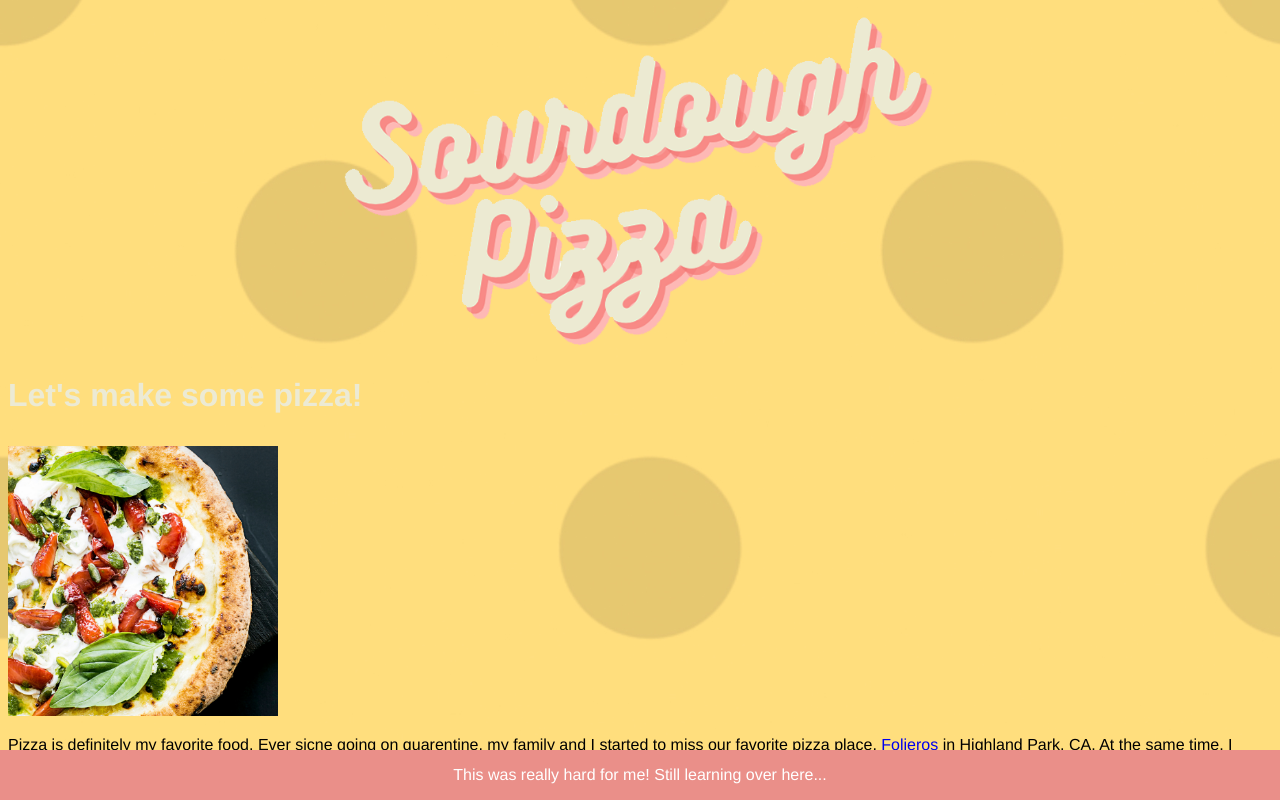
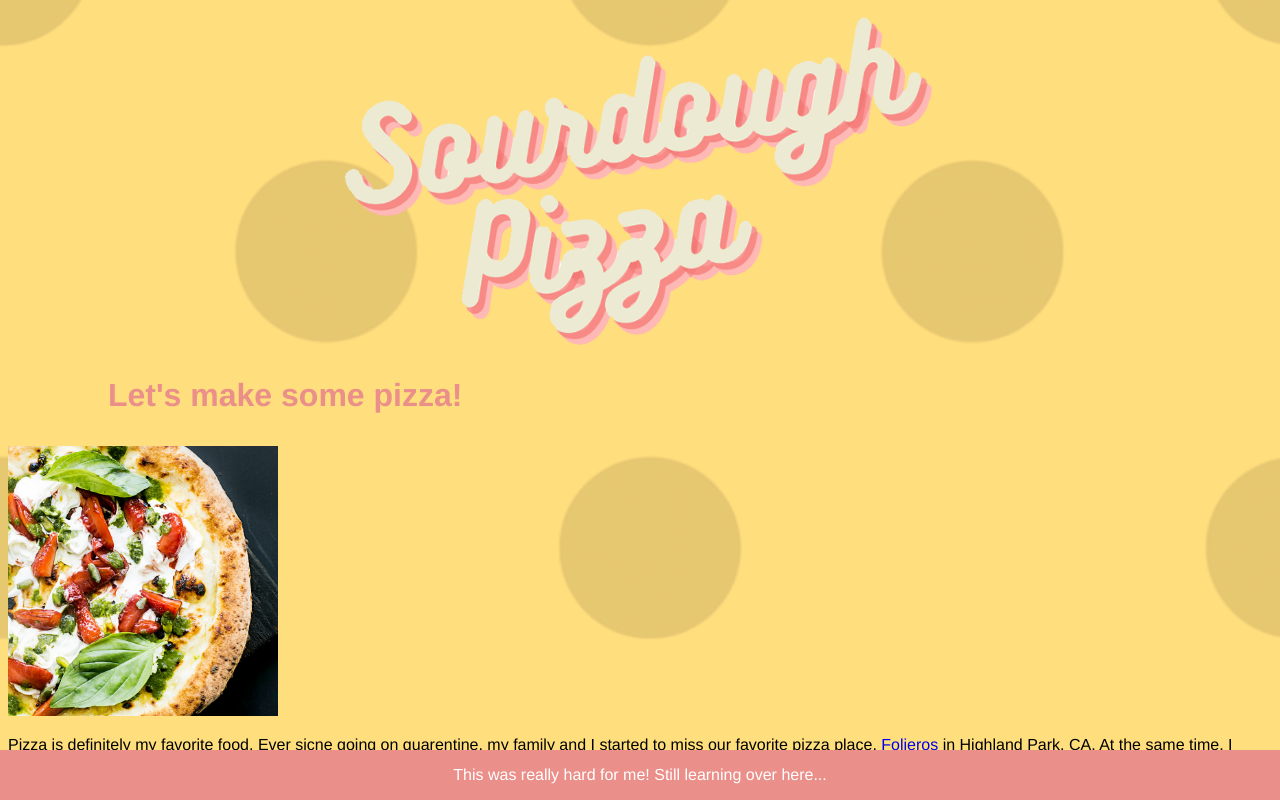
Before and after one commit to ayounglibrarian/uclax_wcib_week3, a plain HTML site: page index.html in a window 1280 px wide. Shown: the top 800 px of the page. Drawn offline with Linux system fonts and the light colour scheme.

Commit message:
color title

```diff
--- a/css/styles.scss
+++ b/css/styles.scss
@@ -15,8 +15,7 @@ body {
 ul {text-align: left;}
 
 	h1 {
-			color:#ecead4;
-			background-color: #ea8f89
+			color:#ea8f89;
 			margin-left: 100px;
 			margin-bottom: 30px;
 			margin-top: 30px;
```
Also changed, not shown: css/styles.css.
